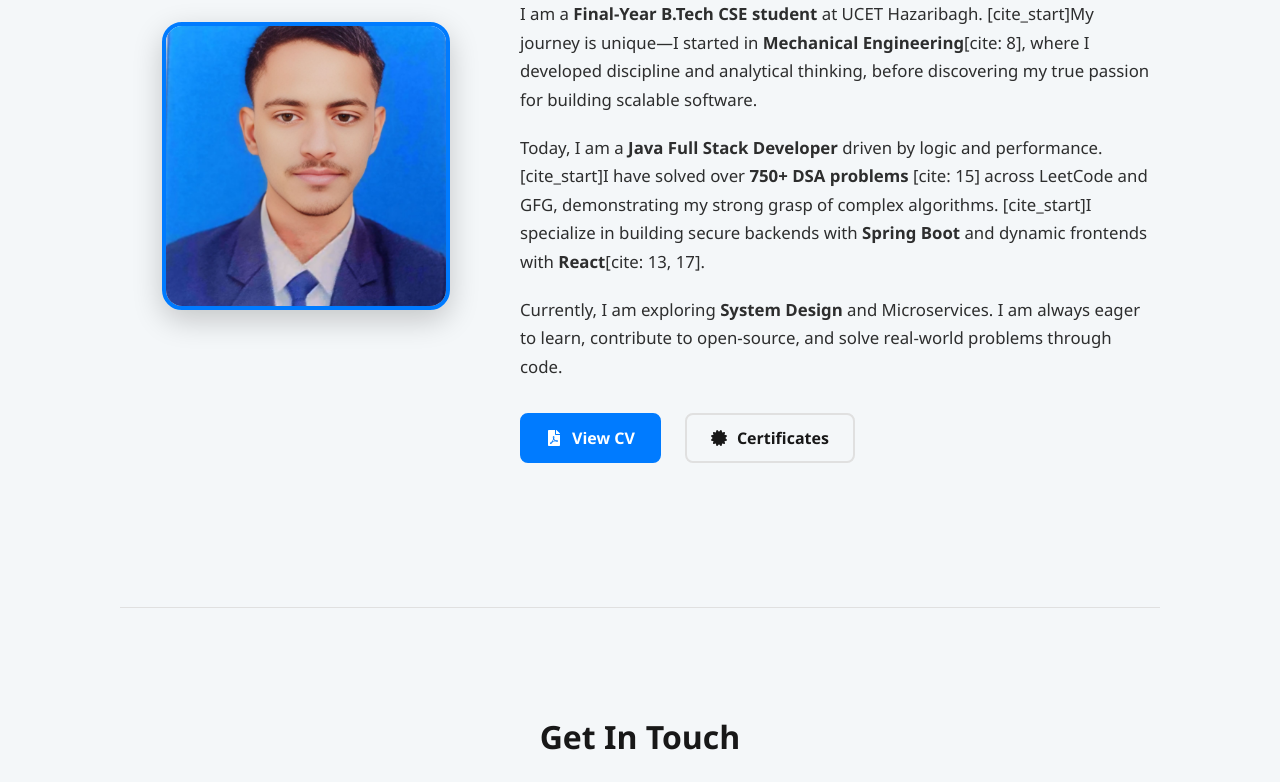
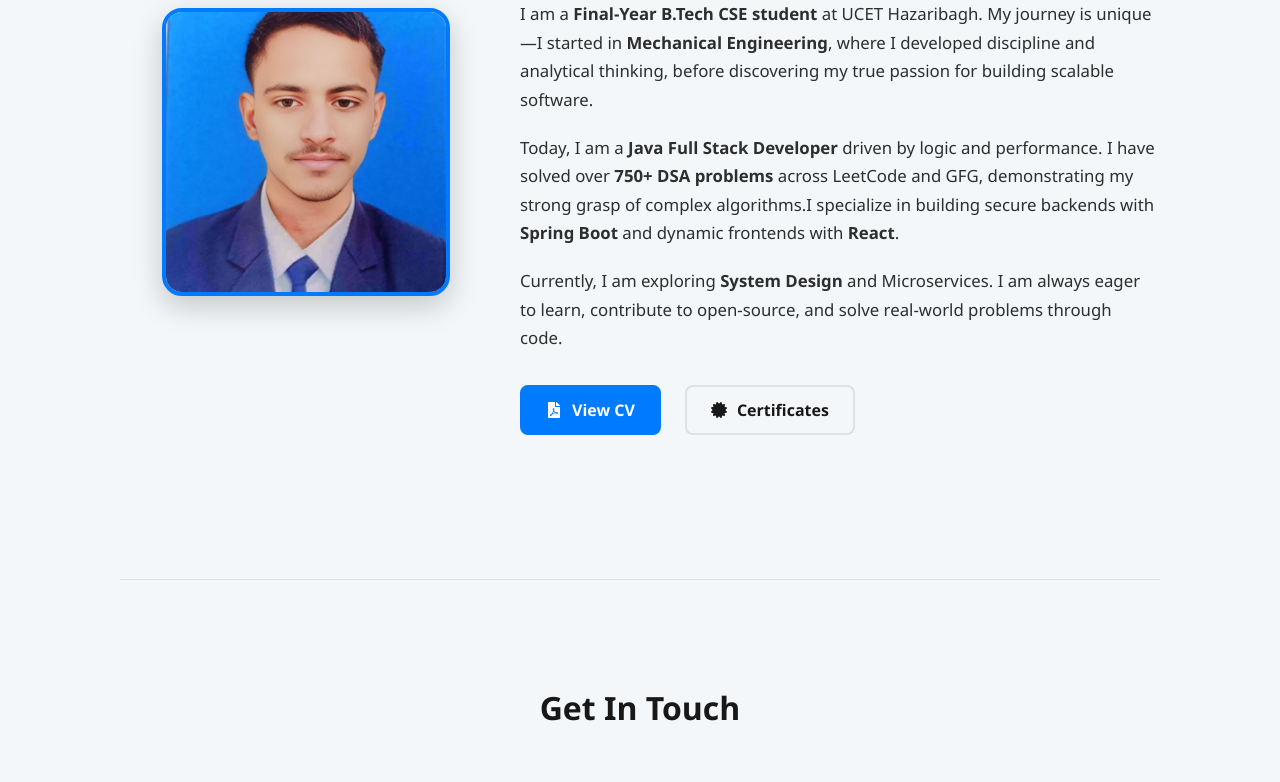
Before and after one commit to Siddhantkr19/My-Portfolio-Frontend, a React (Vite) app: page / in a window 1280 px wide. Shown: the part 5190-5972 px from the top of the page. Built offline with nearby package versions, Linux system fonts and the light colour scheme; no server answers.

Commit message:
Refactor About component text for clarity
Removed citation markers from the text for clarity.

```diff
--- a/src/components/About.jsx
+++ b/src/components/About.jsx
@@ -21,14 +21,14 @@ const About = () => {
 
           <p>
             I am a <strong>Final-Year B.Tech CSE student</strong> at UCET Hazaribagh.
-            [cite_start]My journey is unique—I started in <strong>Mechanical Engineering</strong>[cite: 8], where I developed discipline and analytical thinking,
+            My journey is unique—I started in <strong>Mechanical Engineering</strong>, where I developed discipline and analytical thinking,
             before discovering my true passion for building scalable software.
           </p>
 
           <p>
             Today, I am a <strong>Java Full Stack Developer</strong> driven by logic and performance.
-            [cite_start]I have solved over <strong>750+ DSA problems</strong> [cite: 15] across LeetCode and GFG, demonstrating my strong grasp of
-            complex algorithms. [cite_start]I specialize in building secure backends with <strong>Spring Boot</strong> and dynamic frontends with <strong>React</strong>[cite: 13, 17].
+            I have solved over <strong>750+ DSA problems</strong> across LeetCode and GFG, demonstrating my strong grasp of
+            complex algorithms.I specialize in building secure backends with <strong>Spring Boot</strong> and dynamic frontends with <strong>React</strong>.
           </p>
 
           <p>
```
